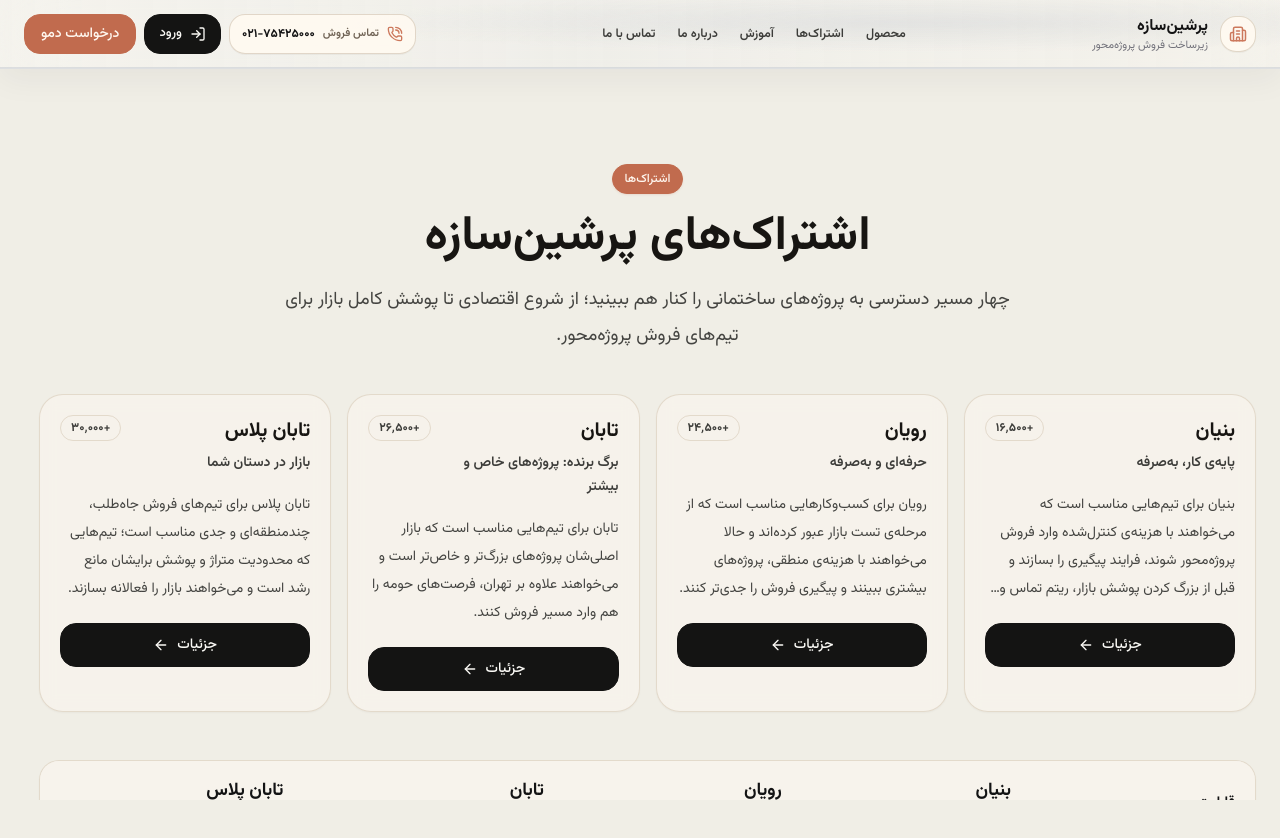
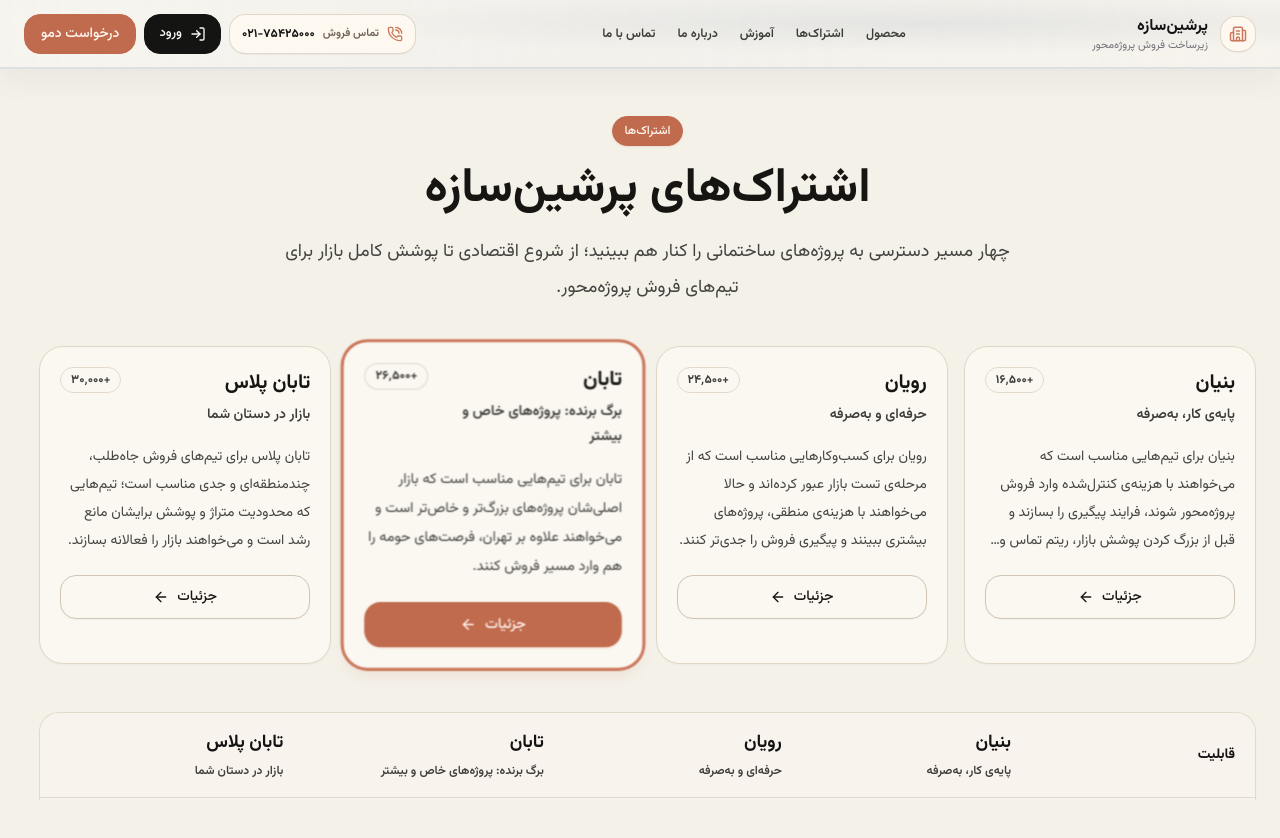
Before and after one commit to mahyarkalbasii-cloud/codex-marketing-website, a Next.js app: page /subscriptions in a window 1280 px wide. Shown: the top 838 px of the page. After the commit the page ends 800 px from the top, so only its background shows below. Built offline with nearby package versions, Linux system fonts and the light colour scheme.

Commit message:
feat(marketing): refine visual hierarchy

```diff
--- a/src/app/cities/[slug]/page.tsx
+++ b/src/app/cities/[slug]/page.tsx
@@ -76,7 +76,7 @@ export default async function CityPage({ params }: PageProps) {
   return (
     <main>
       <StructuredData data={schema} />
-      <section className="mx-auto max-w-7xl px-4 py-16 md:px-6 md:py-24">
+      <section className="mx-auto max-w-7xl px-4 pb-16 pt-8 md:px-6 md:pb-24 md:pt-12">
         <div className="grid gap-10 md:grid-cols-[0.9fr_1.1fr] md:items-center">
           <div>
             <Badge variant="signal">صفحه محلی</Badge>
@@ -106,7 +106,7 @@ export default async function CityPage({ params }: PageProps) {
               priority
             />
             <Card className="p-6">
-              <MapPinned className="h-7 w-7 text-zinc-900 dark:text-zinc-100" />
+              <MapPinned className="h-7 w-7 text-zinc-900" />
               <h2 className="mt-5 text-2xl font-bold">محدوده‌های قابل هدف‌گیری</h2>
               <div className="mt-5 flex flex-wrap gap-2">
                 {city.areas.map((area) => (
--- a/src/app/subscriptions/[slug]/page.tsx
+++ b/src/app/subscriptions/[slug]/page.tsx
@@ -111,7 +111,7 @@ export default async function SubscriptionPage({ params }: PageProps) {
     <main>
       <StructuredData data={productSchema} />
       <section className="border-b border-[#e4d8c8] bg-[var(--page-bg)]">
-        <div className="mx-auto max-w-7xl px-4 py-10 md:px-6 md:py-14">
+        <div className="mx-auto max-w-7xl px-4 pb-10 pt-8 md:px-6 md:pb-14 md:pt-12">
           <Breadcrumbs
             items={[
               { label: "خانه", href: "/" },
--- a/src/app/subscriptions/page.tsx
+++ b/src/app/subscriptions/page.tsx
@@ -63,7 +63,7 @@ export default function SubscriptionsPage() {
     <main>
       <StructuredData data={schema} />
       <section className="border-b border-[#e4d8c8] bg-[var(--page-bg)]">
-        <div className="mx-auto max-w-7xl px-4 py-16 md:px-6 md:py-24">
+        <div className="mx-auto max-w-7xl px-4 pb-16 pt-8 md:px-6 md:pb-24 md:pt-12">
           <div className="mx-auto max-w-3xl text-center">
             <Badge variant="signal">اشتراک‌ها</Badge>
             <h1 className="mt-5 text-3xl font-black leading-[1.35] tracking-normal text-[#171512] md:text-5xl">
@@ -77,7 +77,14 @@ export default function SubscriptionsPage() {
 
           <div className="mt-10 grid gap-4 md:grid-cols-2 lg:grid-cols-4">
             {subscriptions.map((subscription) => (
-              <Card key={subscription.slug} className="flex flex-col p-5">
+              <Card
+                key={subscription.slug}
+                className={cn(
+                  "flex flex-col p-5 transition",
+                  subscription.slug === "taban" &&
+                    "border-[var(--clay-400)] shadow-lg shadow-[#C16B4E]/10 ring-2 ring-[var(--clay-400)] lg:scale-[1.03]",
+                )}
+              >
                 <div className="flex items-start justify-between gap-3">
                   <div>
                     <h2 className="text-xl font-black leading-8 text-[#171512]">
@@ -96,7 +103,12 @@ export default function SubscriptionsPage() {
                 </p>
                 <Link
                   href={`/subscriptions/${subscription.slug}/`}
-                  className={cn(buttonVariants({ variant: "outline" }), "mt-5 w-full")}
+                  className={cn(
+                    buttonVariants({
+                      variant: subscription.slug === "taban" ? "default" : "outline",
+                    }),
+                    "mt-5 w-full",
+                  )}
                 >
                   جزئیات
                   <ArrowLeft aria-hidden="true" className="h-4 w-4" />
--- a/src/components/hero/icons.tsx
+++ b/src/components/hero/icons.tsx
@@ -10,14 +10,14 @@ function ExcavationIcon(props: StageIconProps) {
       <path
         d="M4 16.5h16M6.5 16.5l2.6-6.1 3 3 3.1-7.3 2.3 10.4"
         stroke="currentColor"
-        strokeWidth="1.8"
+        strokeWidth="2"
         strokeLinecap="round"
         strokeLinejoin="round"
       />
       <path
         d="M8 19h8"
         stroke="currentColor"
-        strokeWidth="1.8"
+        strokeWidth="2"
         strokeLinecap="round"
       />
     </svg>
@@ -30,7 +30,7 @@ function StructureIcon(props: StageIconProps) {
       <path
         d="M6 19V7m6 12V5m6 14V9M4.5 19h15M5.5 7h13M8.5 11h7"
         stroke="currentColor"
-        strokeWidth="1.8"
+        strokeWidth="2"
         strokeLinecap="round"
         strokeLinejoin="round"
       />
@@ -44,10 +44,10 @@ function FinishingIcon(props: StageIconProps) {
       <path
         d="M12 4.5v3M12 16.5v3M4.5 12h3M16.5 12h3M7.8 7.8l2.1 2.1M14.1 14.1l2.1 2.1M16.2 7.8l-2.1 2.1M9.9 14.1l-2.1 2.1"
         stroke="currentColor"
-        strokeWidth="1.8"
+        strokeWidth="2"
         strokeLinecap="round"
       />
-      <circle cx="12" cy="12" r="2.25" stroke="currentColor" strokeWidth="1.8" />
+      <circle cx="12" cy="12" r="2.25" stroke="currentColor" strokeWidth="2" />
     </svg>
   );
 }
--- a/src/components/marketing/RadarMapVisual.tsx
+++ b/src/components/marketing/RadarMapVisual.tsx
@@ -182,18 +182,18 @@ export function RadarMapVisual({ className, compact = false, idPrefix = "radar-m
           <defs>
             <radialGradient id={`${idPrefix}-core`} cx="50%" cy="50%" r="50%">
               <stop offset="0%" stopColor="#E18868" />
-              <stop offset="58%" stopColor="#CC785C" />
-              <stop offset="100%" stopColor="#9E4F38" />
+              <stop offset="58%" stopColor="var(--clay-500)" />
+              <stop offset="100%" stopColor="var(--clay-600)" />
             </radialGradient>
             <radialGradient id={`${idPrefix}-fade`} cx="50%" cy="50%" r="50%">
-              <stop offset="0%" stopColor="#CC785C" stopOpacity="0.28" />
-              <stop offset="52%" stopColor="#CC785C" stopOpacity="0.08" />
-              <stop offset="100%" stopColor="#CC785C" stopOpacity="0" />
+              <stop offset="0%" stopColor="var(--clay-400)" stopOpacity="0.28" />
+              <stop offset="52%" stopColor="var(--clay-400)" stopOpacity="0.08" />
+              <stop offset="100%" stopColor="var(--clay-400)" stopOpacity="0" />
             </radialGradient>
             <linearGradient id={`${idPrefix}-sweep-fill`} x1="350" x2="680" y1="350" y2="350" gradientUnits="userSpaceOnUse">
-              <stop offset="0%" stopColor="#CC785C" stopOpacity="0.22" />
-              <stop offset="72%" stopColor="#CC785C" stopOpacity="0.1" />
-              <stop offset="100%" stopColor="#CC785C" stopOpacity="0" />
+              <stop offset="0%" stopColor="var(--clay-400)" stopOpacity="0.22" />
+              <stop offset="72%" stopColor="var(--clay-400)" stopOpacity="0.1" />
+              <stop offset="100%" stopColor="var(--clay-400)" stopOpacity="0" />
             </linearGradient>
             <clipPath id={`${idPrefix}-clip`}>
               <circle cx="350" cy="350" r="292" />
--- a/src/components/marketing/pricing-section.tsx
+++ b/src/components/marketing/pricing-section.tsx
@@ -336,8 +336,8 @@ function PricingPlanCard({
       style={{ "--pricing-delay": cardDelay } as CSSProperties}
       className={cn(
         "pricing-card relative flex min-h-[34rem] w-full max-w-[22.5rem] flex-col overflow-hidden rounded-[1.6rem] border p-5 text-center transition duration-200 md:w-auto md:max-w-none md:p-6 motion-safe:hover:-translate-y-0.5",
-        "border-[#e4d8c8] bg-[#fffaf1]/86 text-[#2a241d] shadow-sm shadow-[#2a241d]/[0.035]",
-        recommended && "bg-[#F6EDE4] border-[#CC785C]/60 shadow-md shadow-[#CC785C]/8 motion-safe:-translate-y-0.5",
+        "border-[var(--line)] bg-[var(--surface-2)] text-[var(--ink-900)] shadow-sm shadow-[#2a241d]/[0.035]",
+        recommended && "border-[var(--clay-400)] bg-[var(--surface-2)] shadow-lg shadow-[#C16B4E]/10 ring-2 ring-[var(--clay-400)] lg:scale-[1.03]",
         isActive && "ring-1 ring-[#CC785C] shadow-md shadow-[#CC785C]/15 motion-safe:-translate-y-1",
         recommended && "pricing-card-recommended",
         isPulsing && "pricing-card-pulse",
@@ -406,7 +406,7 @@ function PricingPlanCard({
         target="_blank"
         rel="noopener noreferrer"
         className={cn(
-          buttonVariants({ variant: "default" }),
+          buttonVariants({ variant: "strong" }),
           "pricing-plan-cta mt-auto w-full",
         )}
       >
@@ -603,7 +603,7 @@ export function PricingSection({ locale = "fa" }: { locale?: Locale }) {
       data-pricing-ready={isReady ? "true" : undefined}
       data-pricing-revealed={isRevealed || prefersReducedMotion ? "true" : "false"}
       data-active-plan-id={activePlan?.id ?? ""}
-      className="section-gradient section-gradient-pricing relative overflow-hidden border-b border-[#e4d8c8] dark:border-zinc-800"
+      className="section-gradient section-gradient-pricing relative overflow-hidden border-b border-[#e4d8c8]"
     >
       <div className="mx-auto max-w-7xl px-4 pb-28 pt-14 md:px-6 md:py-20">
         <div className="pricing-reveal-header">
--- a/src/components/marketing/section-header.tsx
+++ b/src/components/marketing/section-header.tsx
@@ -9,6 +9,7 @@ type SectionHeaderProps = {
 };
 
 export function SectionHeader({
+  eyebrow,
   title,
   description,
   className,
@@ -19,6 +20,7 @@ export function SectionHeader({
   return (
     <header className={cn("mx-auto max-w-3xl text-center", className)}>
       <div className="space-y-3">
+        <p className="section-eyebrow">{eyebrow}</p>
         <TitleTag className="text-2xl font-bold leading-[1.32] text-foreground md:text-4xl md:leading-[1.28] lg:text-[2.35rem]">
           {title}
         </TitleTag>
--- a/src/components/ui/badge.tsx
+++ b/src/components/ui/badge.tsx
@@ -9,13 +9,13 @@ const badgeVariants = cva(
     variants: {
       variant: {
         default:
-          "border-[#e4d8c8] bg-[#fffaf1]/78 text-[#5f5348] shadow-sm shadow-[#2a241d]/[0.03] backdrop-blur dark:border-white/10 dark:bg-white/10 dark:text-white",
+          "border-[var(--line)] bg-[var(--surface-2)] text-[var(--ink-600)] shadow-sm shadow-[#2a241d]/[0.03] backdrop-blur",
         secondary:
-          "border-[#e4d8c8] bg-[#f5eadb] text-[#5f5348] dark:border-zinc-800 dark:bg-zinc-900 dark:text-zinc-300",
+          "border-[var(--line)] bg-[var(--surface-1)] text-[var(--ink-600)]",
         outline:
-          "border-[#d8c7b2] bg-[#fffaf1]/72 text-[#5f5348] shadow-sm shadow-[#2a241d]/[0.03] backdrop-blur dark:border-white/10 dark:bg-white/10 dark:text-white",
+          "border-[var(--line-strong)] bg-[var(--surface-2)] text-[var(--ink-600)] shadow-sm shadow-[#2a241d]/[0.03] backdrop-blur",
         signal:
-          "border-[#C16B4E] bg-[#C16B4E] text-[#FFF7EF] shadow-sm shadow-[#C16B4E]/15",
+          "border-[var(--clay-500)] bg-[var(--clay-500)] text-[#FFF7EF] shadow-sm shadow-[#C16B4E]/15",
       },
     },
     defaultVariants: {
--- a/src/components/ui/button.tsx
+++ b/src/components/ui/button.tsx
@@ -4,17 +4,19 @@ import { cva, type VariantProps } from "class-variance-authority";
 import { cn } from "@/lib/utils";
 
 const buttonVariants = cva(
-  "inline-flex items-center justify-center gap-2 whitespace-nowrap rounded-2xl text-sm font-medium transition-all duration-200 focus-visible:outline-none focus-visible:ring-2 focus-visible:ring-[#CC785C]/35 focus-visible:ring-offset-2 focus-visible:ring-offset-[#fbf6ed] disabled:pointer-events-none disabled:opacity-50 active:translate-y-px",
+  "inline-flex items-center justify-center gap-2 whitespace-nowrap rounded-2xl text-sm font-medium transition-all duration-200 focus-visible:outline-none focus-visible:ring-2 focus-visible:ring-[var(--clay-400)] focus-visible:ring-offset-2 focus-visible:ring-offset-[var(--surface-0)] disabled:pointer-events-none disabled:opacity-50 active:translate-y-px",
   {
     variants: {
       variant: {
         default:
-          "bg-[#C16B4E] text-[#FFF7EF] shadow-sm shadow-[#C16B4E]/15 hover:bg-[#A8573D] dark:bg-white dark:text-zinc-950 dark:hover:bg-zinc-200",
+          "bg-[var(--clay-500)] text-[#FFF7EF] shadow-sm shadow-[#C16B4E]/15 hover:bg-[var(--clay-600)]",
+        strong:
+          "bg-[var(--surface-ink)] text-[var(--surface-2)] shadow-sm shadow-[#171512]/15 hover:bg-[#0f0d0b]",
         secondary:
-          "border border-[#e4d8c8] bg-[#fffaf1] text-[#2a241d] shadow-sm shadow-[#2a241d]/[0.04] hover:bg-[#f5eadb] dark:border-zinc-800 dark:bg-zinc-900 dark:text-white dark:hover:bg-zinc-800",
+          "border border-[var(--line)] bg-[var(--surface-2)] text-[var(--ink-900)] shadow-sm shadow-[#2a241d]/[0.04] hover:bg-[var(--surface-1)]",
         outline:
-          "border border-[#d8c7b2] bg-[#fffaf1]/82 text-[#2a241d] shadow-sm shadow-[#2a241d]/[0.03] hover:border-[#c9a47f] hover:bg-[#f5eadb] dark:border-zinc-800 dark:bg-zinc-950 dark:text-white dark:hover:bg-zinc-900",
-        ghost: "text-[#5f5348] hover:bg-[#f3e7d8] hover:text-[#2a241d] dark:text-zinc-300 dark:hover:bg-zinc-900 dark:hover:text-white",
+          "border border-[var(--line-strong)] bg-[var(--surface-2)] text-[var(--ink-900)] shadow-sm shadow-[#2a241d]/[0.03] hover:border-[var(--clay-400)] hover:bg-[var(--surface-1)]",
+        ghost: "text-[var(--ink-600)] hover:bg-[var(--surface-1)] hover:text-[var(--ink-900)]",
         link: "text-primary underline-offset-4 hover:underline",
       },
       size: {
--- a/src/components/ui/card.tsx
+++ b/src/components/ui/card.tsx
@@ -9,7 +9,7 @@ const Card = React.forwardRef<
   <div
     ref={ref}
     className={cn(
-      "rounded-[1.5rem] border border-[#e4d8c8] bg-[#fffaf1]/84 text-[#2a241d] shadow-sm shadow-[#2a241d]/[0.035] backdrop-blur dark:border-zinc-800 dark:bg-zinc-900/80 dark:text-white",
+      "rounded-[1.5rem] border border-[var(--line)] bg-[var(--surface-2)] text-[var(--ink-900)] shadow-sm shadow-[#2a241d]/[0.035] backdrop-blur",
       className,
     )}
     {...props}
--- a/src/layouts/CategoryLayout.tsx
+++ b/src/layouts/CategoryLayout.tsx
@@ -2,7 +2,7 @@ import type { ReactNode } from "react";
 
 export function CategoryLayout({ children }: { children: ReactNode }) {
   return (
-    <main className="mx-auto max-w-7xl space-y-8 px-4 py-10 md:px-6 md:py-16">
+    <main className="mx-auto max-w-7xl space-y-8 px-4 pb-10 pt-6 md:px-6 md:pb-16 md:pt-10">
       {children}
     </main>
   );
```
Also changed, not shown: src/app/globals.css.
